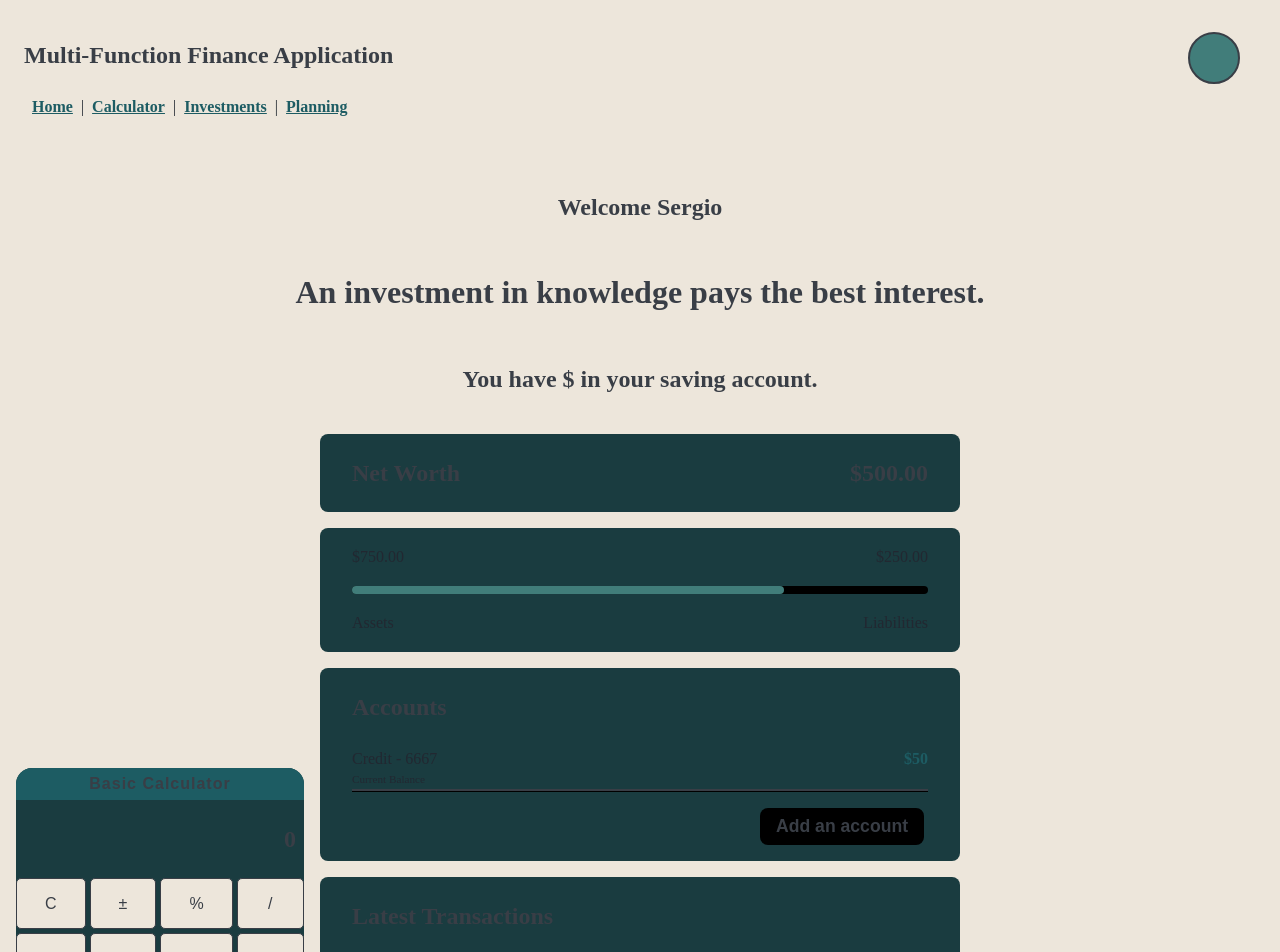
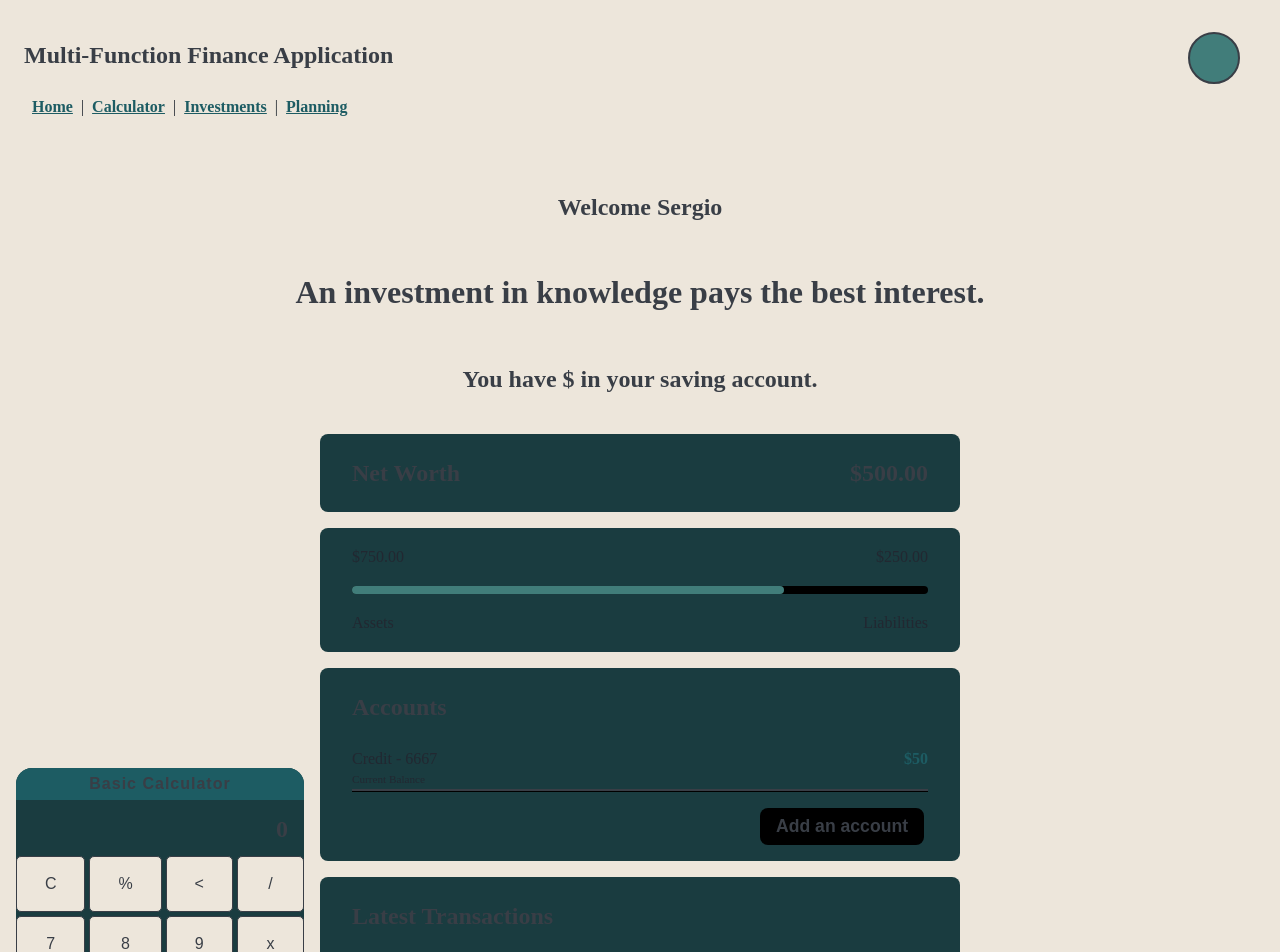
Before and after one commit to surgosan/finance-calculator, a Vue app in the folder client/: page / in a window 1280 px wide. Shown: the top 952 px of the page. Built offline with nearby package versions, Linux system fonts and the light colour scheme.

Commit message:
Completed basic calculator

```diff
--- a/client/src/App.vue
+++ b/client/src/App.vue
@@ -24,7 +24,7 @@
 
   <footer>
 
-    <h2>Inspired by Marcus by Goldman Sachs.</h2>
+    <h2>Inspired by Marcus from Goldman Sachs.</h2>
     <h2>Most quotes are from the Marcus app.</h2>
     <h2>All svg are from https://icons8.com/.</h2>
     <h2> Not in any way affiliated with Marcus or any other business.</h2>
@@ -33,28 +33,31 @@
 
   <div class="basic_calculator_wrapper" id="basic_calculator">
     <button id="calculator_button" @click="toggle_calculator">Basic Calculator</button>
+    <p id="calculator_reserve">{{  calculator_value_one }}</p>
     <h2 id="calculator_answer">{{ calculator_field }}</h2>
 
     <div class="calculator_buttons">
       <button id="clear" @click="calculator_clear">C</button>
-      <button id="negative" @click="calculator_negate">±</button>
+
       <button id="percentage" @click="calculator_percentage">%</button>
-      <button id="divide">/</button>
+      <button id="negative" @click="calculator_backspace">&lt;</button>
+      <button id="divide" @click="calculator_function('/')">/</button>
       <button id="seven" @click="calculator_edit(7)">7</button>
       <button id="eight" @click="calculator_edit(8)">8</button>
       <button id="nine" @click="calculator_edit(9)">9</button>
-      <button id="multiply">x</button>
+      <button id="multiply" @click="calculator_function('*')">x</button>
       <button id="four" @click="calculator_edit(4)">4</button>
       <button id="five" @click="calculator_edit(5)">5</button>
       <button id="six" @click="calculator_edit(6)">6</button>
-      <button id="subtract">-</button>
+      <button id="subtract" @click="calculator_function('-')">-</button>
       <button id="one" @click="calculator_edit(1)">1</button>
       <button id="two" @click="calculator_edit(2)">2</button>
       <button id="three" @click="calculator_edit(3)">3</button>
-      <button id="add">+</button>
+      <button id="add" @click="calculator_function('+')">+</button>
       <button id="zero" @click="calculator_edit(0)">0</button>
+      <button id="negative" @click="calculator_negate">±</button>
       <button id="decimal" @click="calculator_edit('.')">.</button>
-      <button id="equals">=</button>
+      <button id="equals" @click="solve">=</button>
     </div>
   </div>
 </template>
@@ -131,9 +134,16 @@
     height: 2rem;
   }
 
+  #calculator_reserve {
+    padding: .1rem 1rem 0 0;
+    margin: 0;
+    text-align: right;
+  }
+
   #calculator_answer {
     text-align: right;
     padding: 0 .5rem;
+    margin: .5rem;
   }
 
   .calculator_buttons {
@@ -147,18 +157,15 @@
   .calculator_buttons > button {
     font-size: 1rem;
   }
-
-  #zero {
-    grid-column: span 2;
-  }
 </style>
 
 <script setup>
 import {ref} from "vue";
 
-  const calculator_field = ref(0);
+const calculator_field = ref("0");
   let calculator_active = false;
-  let calculator_value_one = ref(0);
+  let calculator_value_one = ref("");
+
   const toggle_calculator = () => {
     if(!calculator_active) {
       document.getElementById('basic_calculator').style.bottom = "0";
@@ -169,9 +176,18 @@ import {ref} from "vue";
       calculator_active = false;
     }
   }
+  const calculator_clear = () => {
+    calculator_field.value = "0";
+    calculator_value_one.value = "";
+  }
 
-  const calculator_clear = () => {
-    calculator_field.value = 0;
+  const calculator_backspace = () => {
+    let text = calculator_field.value.toString();
+    calculator_field.value = text.substring(0, text.length-1);
+
+    if(calculator_field.value.length === 0 || calculator_field.value === '-') {
+      calculator_field.value = "0";
+    }
   }
 
   const calculator_negate = () => {
@@ -182,8 +198,57 @@ import {ref} from "vue";
     calculator_field.value = calculator_field.value / 100;
   }
 
-  const calculator_edit = (int) => {
-    let concatenated = calculator_field.value.toString() + int.toString();
-    calculator_field.value = parseInt(concatenated);
+  const calculator_edit = (input) => {
+    if(calculator_field.value === "0")
+    {
+      calculator_field.value = input.toString();
+    }
+    else {
+      calculator_field.value = calculator_field.value + input.toString();
+    }
   }
+
+  const calculator_function = (operator) => {
+    calculator_value_one.value = calculator_field.value + ` ${operator }`;
+    calculator_field.value = "0";
+  }
+
+  const solve = () => {
+    let answer = eval(calculator_value_one.value + calculator_field.value);
+    calculator_field.value = answer.toString();
+    calculator_value_one.value = "";
+  }
+
+  document.addEventListener('keydown', (event) => {
+    if(calculator_active) {
+      const buttons = document.querySelectorAll('button');
+      buttons.forEach((button) => button.blur());
+
+      const pressedKey = event.key;
+
+      if (!isNaN(pressedKey)) {
+        calculator_edit([pressedKey]);
+      }
+
+      if (['+', '-', '*', '/'].includes(pressedKey)) {
+        calculator_function([pressedKey])
+      }
+
+      if (pressedKey === '%') {
+        calculator_function([pressedKey]);
+      }
+
+      if (pressedKey === 'Enter') {
+        solve();
+      }
+
+      if (pressedKey === 'Backspace') {
+        calculator_backspace();
+      }
+
+      if (pressedKey === 'c' || pressedKey === 'C') {
+        calculator_clear();
+      }
+    }
+});
 </script>
```
